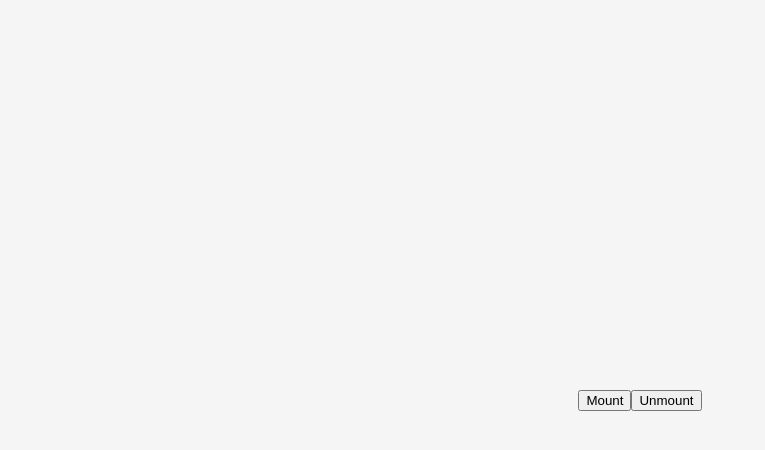
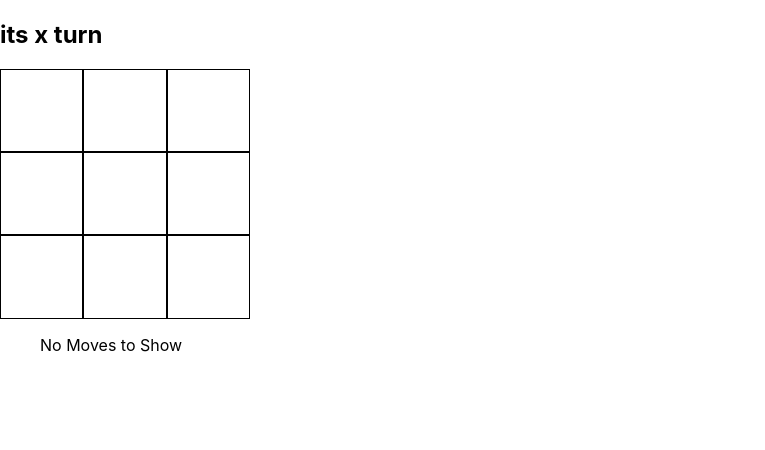
Before and after one commit to Kirans-143/ReactJS-Project, a React (Create React App) app: page / in a window 1280 px wide. Shown: the top 450 px of the page, without its empty margins (0-765 px from the left). Built offline with nearby package versions, Linux system fonts and the light colour scheme.

Commit message:
Tic-Tac-Toe app

```diff
--- a/src/App.css
+++ b/src/App.css
@@ -1,10 +1,3 @@
 * {
   margin: 0;
 }
-.app {
-  background-color: whitesmoke;
-  display: flex;
-  align-items: center;
-  justify-content: center;
-  height: 100vh;
-}
--- a/src/App.js
+++ b/src/App.js
@@ -1,32 +1,13 @@
 import React from "react";
-import "./App.css";
-import Counter from "./Counter";
+import Board from "./Component/board";
+import "./styles/box.css";
+import "./styles/board.css";
 
-//Function Based
-/*function App() {
-  return (
-    <div className="app">
-      <Counter />
-    </div>
-  );
-}*/
-
-//Class Based
 class App extends React.Component {
-  constructor() {
-    super();
-    this.state = {
-      mount: false,
-    };
-  }
-
   render() {
     return (
       <div className="app">
-        {this.state.mount && <Counter />}
-
-        <button onClick={() => this.setState({ mount: true })}>Mount</button>
-        <button onClick={() => this.setState({ mount: false })}>Unmount</button>
+        <Board />
       </div>
     );
   }
--- /dev/null
+++ b/src/Component/board-box.jsx
@@ -0,0 +1,9 @@
+const Box = ({ value, onClick }) => {
+  return (
+    <button onClick={onClick} className="board_box">
+      {value}
+    </button>
+  );
+};
+
+export default Box;
--- /dev/null
+++ b/src/Component/board.jsx
@@ -0,0 +1,133 @@
+import { Component } from "react";
+import Box from "./board-box";
+import * as utils from "../utils/utility";
+
+class Board extends Component {
+  constructor(props) {
+    super(props);
+    //Initialize the component state
+    this.state = {
+      boxes: Array(9).fill(null),
+      history: [],
+      xIsNext: true,
+    };
+  }
+
+  //Function wen box ix clicked
+  handleBoxClicked(index) {
+    //creating the copy of the state
+    const boxes = this.state.boxes.slice();
+
+    //check for no double clicks
+    if (boxes[index] !== null) {
+      return;
+    }
+
+    //get current state of the hhhistory
+    let history = this.state.history;
+
+    //Stop the game if board has winning combination
+    if (utils.findWinner(boxes)) {
+      return;
+    }
+    //stop the game if all boxes are clicked or filled
+    if (utils.areAllBoxesClicked(boxes) === true) {
+      return;
+    }
+
+    //Mark the box with eighter  x or o
+    boxes[index] = this.state.xIsNext ? "x" : "o";
+
+    //add the moves to the history
+    history.push(this.state.xIsNext ? "x" : "o");
+
+    //update the state with new data
+    this.setState({
+      boxes: boxes,
+      history: history,
+      xIsNext: !this.state.xIsNext,
+    });
+
+    //handle game restart
+  }
+  render() {
+    // get the winner only if there is any
+    const winner = utils.findWinner(this.state.boxes);
+
+    // if all the boxes filled or not
+    const isFilled = utils.areAllBoxesClicked(this.state.boxes);
+
+    let status;
+    if (winner) {
+      status = `the winner is ${winner}`;
+    } else if (!winner && isFilled) {
+      status = "Game Drawn";
+    } else {
+      status = `its ${this.state.xIsNext ? "x" : "o"} turn`;
+    }
+    return (
+      <div className="board-wrapper">
+        <div className="board">
+          <h2 className="board-heading">{status}</h2>
+
+          <div className="board-row">
+            <Box
+              value={this.state.boxes[0]}
+              onClick={() => this.handleBoxClicked(0)}
+            />
+            <Box
+              value={this.state.boxes[1]}
+              onClick={() => this.handleBoxClicked(1)}
+            />
+            <Box
+              value={this.state.boxes[2]}
+              onClick={() => this.handleBoxClicked(2)}
+            />
+          </div>
+          <div className="board-row">
+            <Box
+              value={this.state.boxes[3]}
+              onClick={() => this.handleBoxClicked(3)}
+            />
+            <Box
+              value={this.state.boxes[4]}
+              onClick={() => this.handleBoxClicked(4)}
+            />
+            <Box
+              value={this.state.boxes[5]}
+              onClick={() => this.handleBoxClicked(5)}
+            />
+          </div>
+          <div className="board-row">
+            <Box
+              value={this.state.boxes[6]}
+              onClick={() => this.handleBoxClicked(6)}
+            />
+            <Box
+              value={this.state.boxes[7]}
+              onClick={() => this.handleBoxClicked(7)}
+            />
+            <Box
+              value={this.state.boxes[8]}
+              onClick={() => this.handleBoxClicked(8)}
+            />
+          </div>
+        </div>
+        {/*history of moves */}
+        <ul className="board-historyList">
+          {this.state.history.length == 0 && <span>No Moves to Show</span>}
+          {this.state.history !== 0 &&
+            this.state.history.map((move, index) => {
+              return (
+                <li>
+                  Move {index + 1}: <strong>{move}</strong>
+                </li>
+              );
+            })}
+        </ul>
+      </div>
+    );
+  }
+}
+
+export default Board;
--- a/src/Counter.css
+++ /dev/null
@@ -1,5 +0,0 @@
-.counter {
-  border: 2px solid black;
-  margin: 20px;
-  padding: 10px;
-}
--- a/src/Counter.js
+++ /dev/null
@@ -1,42 +0,0 @@
-import React from "react";
-import "./Counter.css";
-
-class Counter extends React.Component {
-  constructor() {
-    super();
-    console.log("constructor is called");
-
-    this.state = {
-      count: 0,
-    };
-    this.increment = this.increment.bind(this);
-  }
-  increment = () => {
-    //console.log(this.state.count);
-    //******* Never Update the state Directly, So to udate state we use setState()*******
-    //this.state.count = this.state.count + 1;
-    this.setState({ count: this.state.count + 1 });
-  };
-
-  componentDidMount() {
-    console.log("componnet did mount called");
-  }
-
-  componentDidUpdate() {
-    console.log("componnet did update called");
-  }
-  componentWillUnmount() {
-    console.log("component will unmount called");
-  }
-  render() {
-    console.log("render is called");
-    return (
-      <div className="counter">
-        <h1>Counter: {this.state.count}</h1>
-        <button onClick={this.increment}>Increment</button>
-      </div>
-    );
-  }
-}
-
-export default Counter;
--- /dev/null
+++ b/src/styles/board.css
@@ -0,0 +1,4 @@
+.board-row {
+  display: flex;
+  flex-flow: row wrap;
+}
--- /dev/null
+++ b/src/styles/box.css
@@ -0,0 +1,9 @@
+.board_box {
+  display: flex;
+  align-items: center;
+  justify-content: center;
+  width: calc(250px / 3);
+  height: calc(250px / 3);
+  border: 1px solid black;
+  background-color: white;
+}
--- /dev/null
+++ b/src/utils/utility.jsx
@@ -0,0 +1,32 @@
+export function findWinner(boxes) {
+  const rows = [
+    [0, 1, 2],
+    [3, 4, 5],
+    [6, 7, 8],
+    [0, 3, 6],
+    [1, 4, 7],
+    [2, 5, 8],
+    [0, 4, 8],
+    [2, 4, 6],
+  ];
+  for (let i = 0; i < rows.length; i++) {
+    const [a, b, c] = rows[i];
+    if (boxes[a] && boxes[a] === boxes[b] && boxes[a] === boxes[c]) {
+      return boxes[a];
+    }
+  }
+  return null;
+}
+export function areAllBoxesClicked(boxes) {
+  let count = 0;
+  boxes.forEach((item) => {
+    if (item !== null) {
+      count++;
+    }
+  });
+  if (count === 9) {
+    return true;
+  } else {
+    return false;
+  }
+}
```
